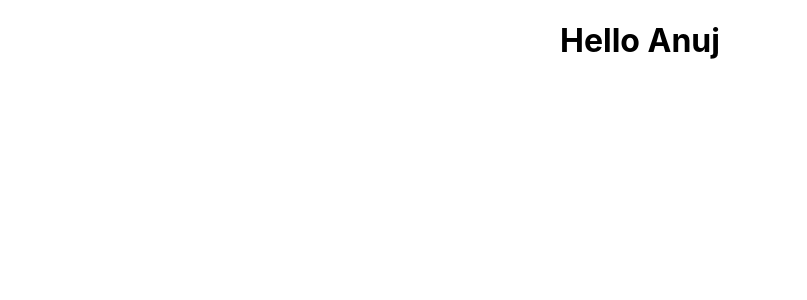
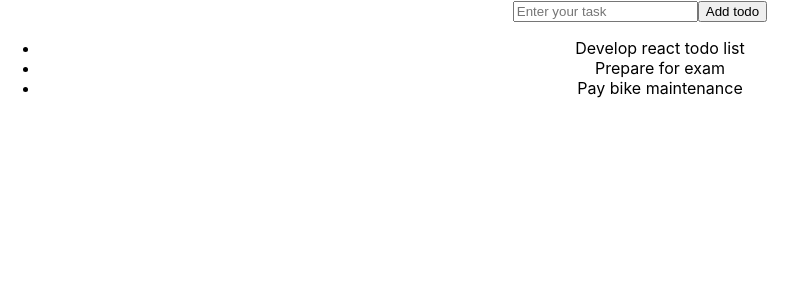
Before and after one commit to OfficialAnujMore/firebase-todo, a React (Create React App) app: page / in a window 1280 px wide. Shown: the top 300 px of the page, without its empty margins (0-807 px from the left). Built offline with nearby package versions, Linux system fonts and the light colour scheme.

Commit message:
Logic developed

```diff
--- a/src/App.js
+++ b/src/App.js
@@ -1,11 +1,39 @@
-
-import './App.css';
+import React, { useState, useEffect } from "react";
+import "./App.css";
 
 function App() {
+  const [todo, setTodo] = useState([
+    "Develop react todo list",
+    "Prepare for exam",
+    "Pay bike maintenance",
+  ]);
+  const [input, setInput] = useState("");
+
+  console.log(input);
+
+  const addTodo = (event) => {
+    event.preventDefault();
+    setTodo([...todo, input]);
+    setInput("");
+  };
+
   return (
     <div className="App">
-      <h1>Hello Anuj</h1>
+      <form action="">
+        <input
+          placeholder="Enter your task"
+          value={input}
+          onChange={(event) => setInput(event.target.value)}
+        />
 
+        <button onClick={addTodo}>Add todo</button>
+
+        <ul>
+          {todo.map((item) => (
+            <li>{item}</li>
+          ))}
+        </ul>
+      </form>
     </div>
   );
 }
```
